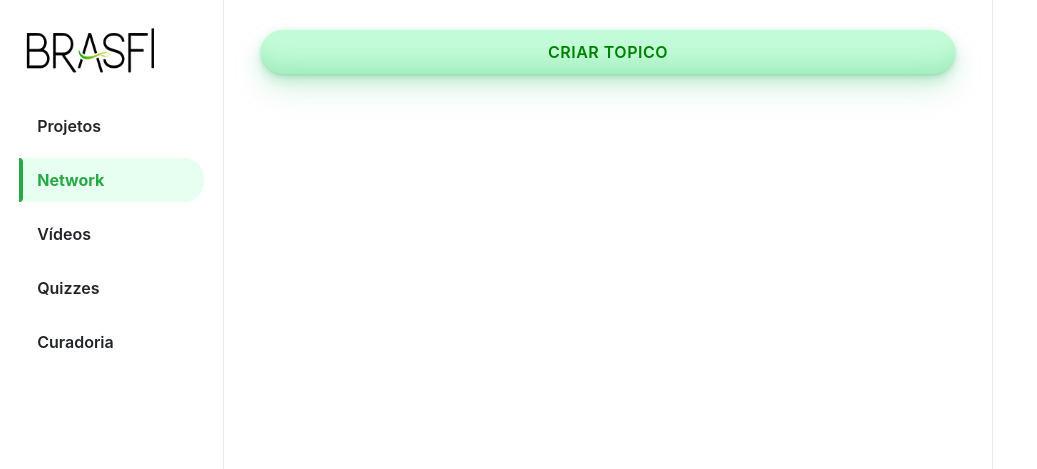
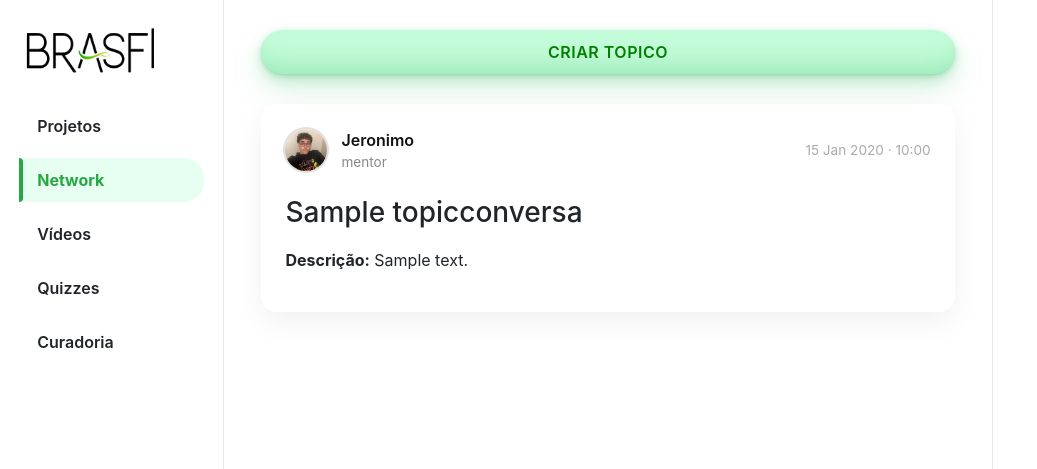
Before and after one commit to Jeraross/BRASFI, a Django app: page /networkhub in a window 1280 px wide. Shown: the top 469 px of the page, without its empty margins (0-1037 px from the left). Run offline with Django 5.2, Linux system fonts and the light colour scheme; a user stored in the database is signed in; data comes from the database, SQL or seed files in the repository; tables that the repository leaves empty hold one stand-in row (values such as "Sample post"); some libraries are stand-ins or nearby versions.

Commit message:
historia de mostrar os topicos no feed

```diff
--- a/Project_BRASFI/App_BRASFI/models.py
+++ b/Project_BRASFI/App_BRASFI/models.py
@@ -132,10 +132,19 @@ class TopicConversa(models.Model):
     titulo = models.CharField(max_length=200)
     descricao = models.TextField()
     user = models.ForeignKey(User, on_delete=models.CASCADE)
-    created_ate = models.DateTimeField(default=timezone.now)
+    created_at = models.DateTimeField(default=timezone.now)
 
     def __str__(self):
         return self.titulo
+
+    def serialize(self):
+        return {
+            'id': self.id,
+            'titulo': self.titulo,
+            'descricao': self.descricao,
+            'user': self.user.username,
+            'created_at': self.created_at.isoformat(),
+        }
 
 class Comentario(models.Model):
     projeto = models.ForeignKey(Projeto, on_delete=models.CASCADE, related_name="comentarios")
--- a/Project_BRASFI/App_BRASFI/templates/networkhub.html
+++ b/Project_BRASFI/App_BRASFI/templates/networkhub.html
@@ -3,9 +3,38 @@
 {% load static %}
 
 {% block title %}
-    Hub de Network | BRASFI
+Hub de Network | BRASFI
 {% endblock %}
 
 {% block body %}
-    <button id="popup-btn" class="btn new-post-btn" onclick="createtopic()">Criar Topico</button>
+<button id="popup-btn" class="btn new-post-btn" onclick="createtopic()">Criar Topico</button>
+
+{% if TopicConversas %}
+<div class="posts-view">
+    {% for topic in TopicConversas %}
+    <div class="post-card">
+        <!-- Header: Criador e Data -->
+        <div class="post-header">
+            <div class="creator-info">
+                <div class="small-profilepic" style="background-image: url('/media/{{ topic.user.profilePic }}');">
+                </div>
+                <div>
+                    <div class="username">{{ topic.user.username }}</div>
+                    <div class="user-type">{{ topic.user.userType }}</div>
+                </div>
+            </div>
+            <div class="created-at">{{ topic.created_at|date:"d M Y · H:i" }}</div>
+        </div>
+
+        <!-- Conteúdo -->
+        <div class="post-details">
+            <h3>{{ topic.titulo }}</h3>
+            <p><strong>Descrição:</strong> {{ topic.descricao }}</p>
+        </div>
+    </div>
+    {% endfor %}
+</div>
+{% else %}
+<p>Não há tópicos disponíveis.</p>
+{% endif %}
 {% endblock %}
--- a/Project_BRASFI/App_BRASFI/urls.py
+++ b/Project_BRASFI/App_BRASFI/urls.py
@@ -34,7 +34,7 @@ urlpatterns = [
     path('sugestoes-da-ia/', views.sugerir_desafios, name='sugerir_desafios'),
     path("solicitar-feedback/", views.solicitar_feedback, name="solicitar_feedback"),
     path('networkhub/create/', views.CreateTopicView, name='createtopic'),
-
+    path('networkhub/', views.NetworkHubView, name='networkhub'),
 ]
 
 urlpatterns += static(settings.MEDIA_URL, document_root=settings.MEDIA_ROOT)
--- a/Project_BRASFI/App_BRASFI/views.py
+++ b/Project_BRASFI/App_BRASFI/views.py
@@ -266,6 +266,14 @@ def CreateTopicView(request):
         # Se quiser, pode retornar uma página com formulário para criar tema
         return HttpResponse("Método deve ser POST.")
 
+@login_required
+def NetworkHubView(request):
+    TopicConversas = TopicConversa.objects.all().order_by('-created_at')
+    return render(request, "networkhub.html", {
+        "page": "networkhub",
+        "TopicConversas": TopicConversas
+    })
+
 @require_POST
 @login_required
 def aprovar_projeto(request, projeto_id):
@@ -324,8 +332,10 @@ def rejeitar_projeto(request, projeto_id):
 
 @login_required
 def NetworkHubView(request):
+    TopicConversas = TopicConversa.objects.all().order_by('-created_at')
     return render(request, "networkhub.html", {
-        "page": "networkhub"
+        "page": "networkhub",
+        "TopicConversas": TopicConversas
     })
 
 @login_required
```
Also changed, not shown: Project_BRASFI/App_BRASFI/migrations/0012_rename_created_ate_topicconversa_created_at.py (added).
